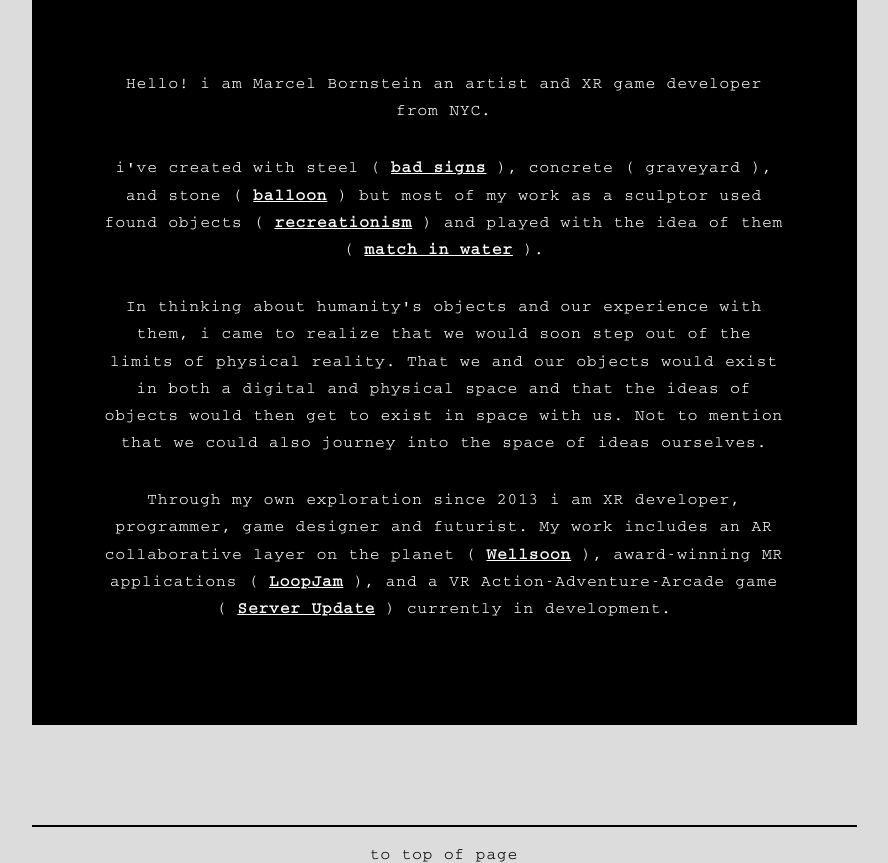
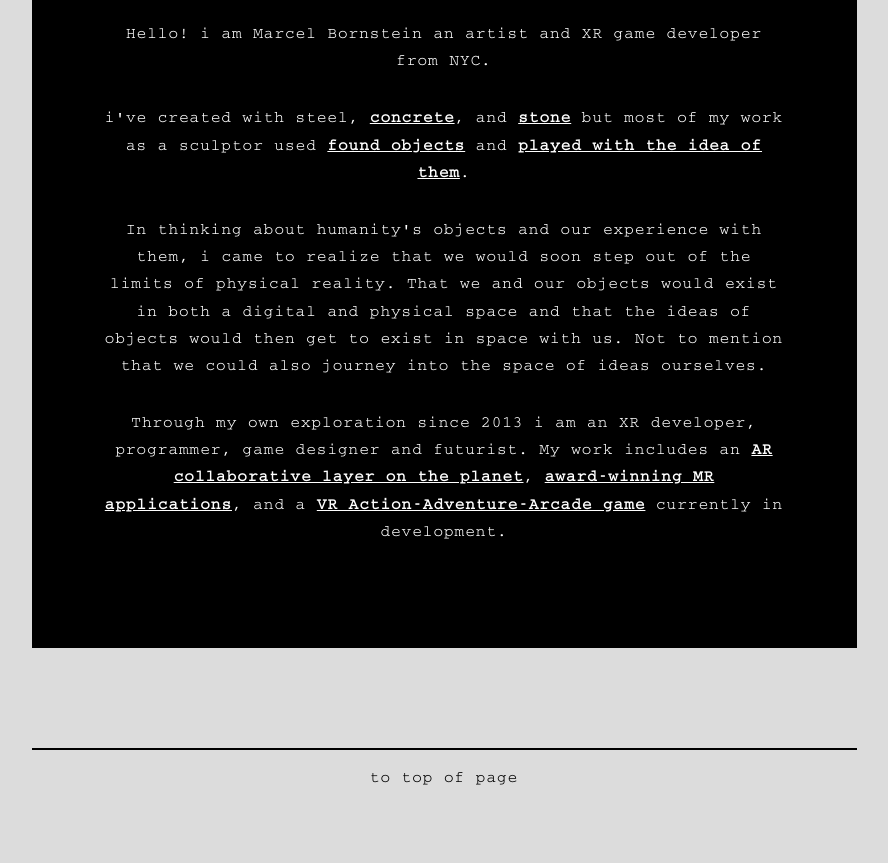
Before and after one commit to marcelisdead/marcelisdead.github.io, a PHP site: page /about.html in a window 1280 px wide. Shown: the part 482-1345 px from the top of the page, without its empty margins (196-1084 px from the left). After the commit the page ends 1267 px from the top, so only its background shows below. Run offline with PHP 8.4, Linux system fonts and the light colour scheme.

Commit message:
minor tweaks

```diff
--- a/about.html
+++ b/about.html
@@ -30,9 +30,9 @@
 
                 <div id="bio">
                     <p>Hello! i am Marcel Bornstein an artist and XR game developer from NYC.</p>
-                    <p>i've created with steel ( <a href="/pages/badSigns.html">bad signs</a> ), concrete ( graveyard ), and stone ( <a href="/pages/function.html#stoneBalloon">balloon</a> ) but most of my work as a sculptor used found objects ( <a href="/pages/recreationism.html">recreationism</a> ) and played with the idea of them ( <a href="/pages/function.html#matchInWater">match in water</a> ). </p>
+                    <p>i've created with steel, <a href="/pages/badSigns.html">concrete</a>, and <a href="/pages/function.html#stoneBalloon">stone</a> but most of my work as a sculptor used <a href="/pages/recreationism.html">found objects</a> and <a href="/pages/function.html#matchInWater">played with the idea of them</a>.</p>
                     <p>In thinking about humanity's objects and our experience with them, i came to realize that we would soon step out of the limits of physical reality. That we and our objects would exist in both a digital and physical space and that the ideas of objects would then get to exist in space with us. Not to mention that we could also journey into the space of ideas ourselves.</p>
-                    <p>Through my own exploration since 2013 i am XR developer, programmer, game designer and futurist. My work includes an AR collaborative layer on the planet ( <a href="/pages/wellSoon.html">Wellsoon</a> ), award-winning MR applications ( <a href="/pages/hacks.html">LoopJam</a> ), and a VR Action-Adventure-Arcade game ( <a href="/pages/serverUpdate.html">Server Update</a> ) currently in development.</p>
+                    <p>Through my own exploration since 2013 i am an XR developer, programmer, game designer and futurist. My work includes an <a href="/pages/wellSoon.html">AR collaborative layer on the planet</a>, <a href="/pages/hacks.html">award-winning MR applications</a>, and a <a href="/pages/serverUpdate.html">VR Action-Adventure-Arcade game</a> currently in development.</p>
                 </div>
 
             </div>
--- a/css/style.css
+++ b/css/style.css
@@ -425,7 +425,7 @@ clear:both;
 
 #about-img{
    /* object-fit: cover;*/
-    height:400px;
+    height:350px;
 }
 
 #bio{
--- a/js/portfolio.js
+++ b/js/portfolio.js
@@ -5,6 +5,7 @@ const selectedWindow = document.querySelector(".selected-window");
 const selectedImage = document.getElementById("selectedImage");
 const title = document.getElementById("title");
 const text = document.getElementById("description-text");
+const description = document.getElementById("description");
 
 const prevBtn = document.getElementById("prevBtn");
 const nextBtn = document.getElementById("nextBtn");
@@ -104,6 +105,9 @@ nextBtn.addEventListener("click", () => stopAutoCycle((currentIndex + 1) % data.
 
 zoomInBtn.addEventListener("click", () => stopAutoCycle());
 zoomOutBtn.addEventListener("click", () => stopAutoCycle());
+
+description.addEventListener("wheel", () => stopAutoCycle());
+description.addEventListener("gesturechange", () => stopAutoCycle());
 
 selectedImage.addEventListener("wheel", () => stopAutoCycle());
 selectedImage.addEventListener("gesturechange", () => stopAutoCycle()); // For touch pinch zoom
--- a/json/home2025.json
+++ b/json/home2025.json
@@ -2,7 +2,7 @@
   "pieces": [
     { "image": "/images/Main/MarcelOutside.png", "title": "hello", "description": "<p>i am <a href=\"/about.html\">marcel</a></p><p>i made <br> this stuff</p>" },
     { "image": "/images/xr/client/FutureUIGif.gif", "title": "FutureUI", "description": "<p>Equipment store and weapon selection menu</p><p>for <a href=\"/pages/futureUI.html\">Tech Warrior VR</a> (In Development)</p><p>( Unity )</p>" },
-    { "image": "/images/xr/hacks/LoopJam.gif", "title": "LoopJam", "description": "<p>An MR multiplayer music collaboration, creation and performance tool</p><p><strong>Winner!</strong> 2024 Meta Quest Presence Platform Hackathon  2nd Place in Utility & Design Experiences.  <a href=\"/pages/hacks.html\">Learn More</a></p><p>( Quest 3 + Unity+ Presence Platform )</p>" },
+    { "image": "/images/xr/hacks/LoopJam.gif", "title": "LoopJam", "description": "<p><strong>Winner!</strong> 2024 Meta Quest Presence Platform Hackathon  2nd Place in Utility & Design Experiences.  <a href=\"/pages/hacks.html\">Learn More</a></p><p>An MR multiplayer music collaboration, creation and performance tool</p><p>( Quest 3 + Unity + Presence Platform )</p>" },
     { "image": "/images/xr/games/ServerUpdate.gif", "title": "ServerUpdate", "description": "<p>A VR action/adventure game. (in development)</p><p>Explore the world inside a 90’s PC with grid based movement and volleyball power. <a href=\"/pages/serverUpdate.html\">Learn More</a></p><p>( Quest 3 + Unity + XRIT )</p>" }
   ]
 }
--- a/pages/badSigns.html
+++ b/pages/badSigns.html
@@ -20,7 +20,7 @@
                 <div class="title">
                     <h1 class="tablet">Bad Signs</h1>
                     <img src="/images/art/badSigns/cigarShop.jpg" height="400" alt="Cigar shop with bad signs in front">
-                    <p>We are constantly bombarded by information.  Signs are the the delivery system for this. They tell us what to do what to buy and give us information- labeling things. “Bad Signs” didn't do any of that for two months outside a tobacco shop in Bay Ridge Brooklyn.</P>
+                    <p>We are constantly bombarded by information.  Signs are the the delivery system for this. They tell us what to do what to buy and give us information- labeling things. “Bad Signs” didn't do any of that for two months outside a tobacco shop in Bay Ridge Brooklyn.</p>
                 </div>
 
                 <div class="uni" tabindex="0">
--- a/pages/legoDeath.html
+++ b/pages/legoDeath.html
@@ -18,7 +18,6 @@
 
             <div class="title">
                 <h1 class="tablet">Lego Death</h1>
-                <p></p>
             </div>
 
             <div id="function">
--- a/pages/nothing.html
+++ b/pages/nothing.html
@@ -19,7 +19,7 @@
                 <div class="nothing">
                     <div class="title">
 						<h1 class="tablet">Drawings of Nothing</h1>
-						<p> This is an ongoing series of meditative drawings. During the drawing process, I attempt to abandon my conscious mind - especially its aestheticism and predisposition to association.</P>
+						<p> This is an ongoing series of meditative drawings. During the drawing process, I attempt to abandon my conscious mind - especially its aestheticism and predisposition to association.</p>
                     </div>
                 </div>
 
--- a/pages/recreationism.html
+++ b/pages/recreationism.html
@@ -17,8 +17,7 @@
 
             <div class="title">
                 <h1 class="tablet">Recreationism</h1>
-                <p></p>
-                </div>
+            </div>
 
             <div id="function">
 
```
Also changed, not shown: index.html (+5 -2 lines).
